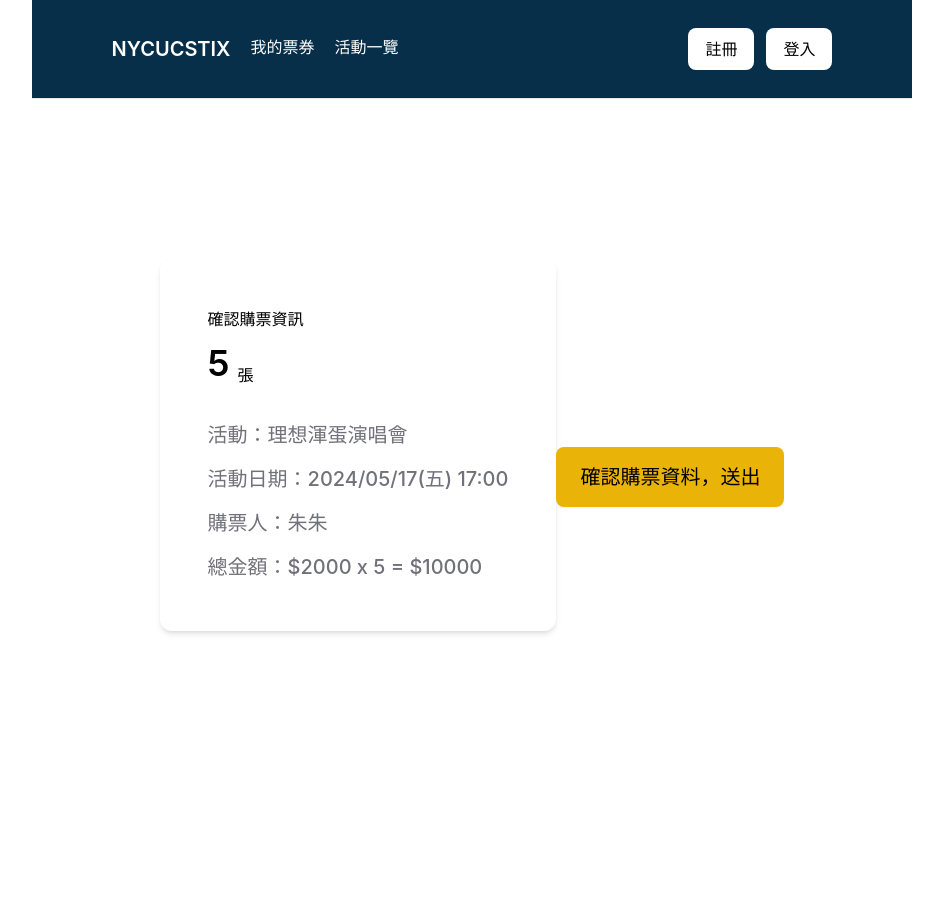
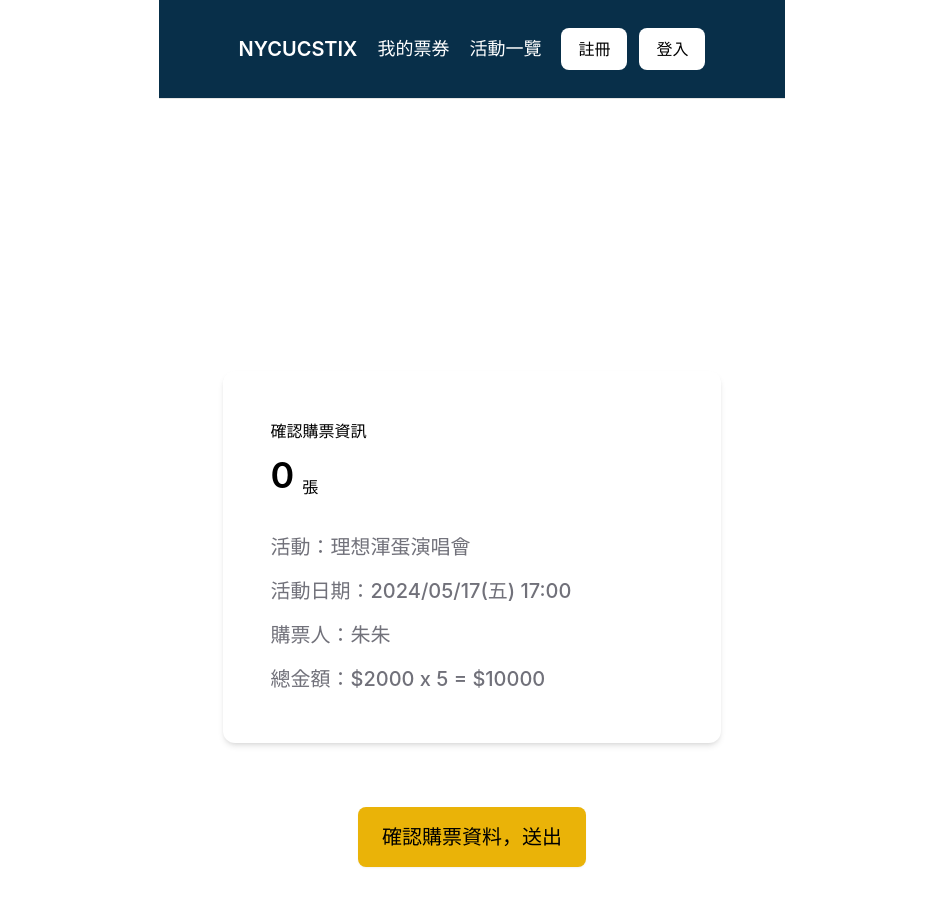
Before and after one commit to Kent-mak/NYCUCSTIX, a React (Vite) app in the folder frontend/: page /confirm in a window 1280 px wide. Shown: the top 906 px of the page, without its empty margins (168-1111 px from the left). Before the commit the page ends 800 px from the top, so only its background shows below. Built offline with nearby package versions, Linux system fonts and the light colour scheme.

Commit message:
add confirmed

```diff
--- a/frontend/src/App.tsx
+++ b/frontend/src/App.tsx
@@ -4,10 +4,12 @@ import Home from './Home';
 import Login from './Login';
 import Event from './Event';
 import Confirm from './Confirm';
+import { TicketProvider } from './TicketContext';
 
 const App = () => {
   return (
-     <>
+   <TicketProvider>
+      <>
         <Routes>
            <Route path="/" element={<Home />} />
            <Route path="/login" element={<Login />} />
@@ -15,6 +17,7 @@ const App = () => {
            <Route path="/confirm" element={<Confirm />} />
         </Routes>
      </>
+   </TicketProvider>
   );
  };
 
--- a/frontend/src/Confirm.tsx
+++ b/frontend/src/Confirm.tsx
@@ -1,17 +1,19 @@
 import * as React from "react";
 import NavBar from "./NavBar";
+import { useTicket } from './TicketContext';
 
 const Confirm: React.FC = () => {
+  const { ticketCount } = useTicket();
   return (
     <div className="flex flex-col">
       <NavBar />
-        <div className="flex-grow flex justify-center items-center px-16 py-20 bg-white">
-          <main className="flex justify-center items-center px-16 py-20 bg-white max-md:px-5">
-            <div className="flex flex-col justify-end items-start p-12 w-full bg-white rounded-xl shadow-md max-md:px-5 max-md:max-w-full">
+        <div className="flex justify-center items-center px-16 py-20 bg-white max-md:px-5">
+          <div className="flex flex-col mt-48 w-full max-w-[1204px] max-md:mt-10 max-md:max-w-full">
+            <div className="flex flex-col justify-end items-start p-12 bg-white rounded-xl shadow-md max-md:px-5 max-md:max-w-full">
               <div className="flex flex-col justify-end w-24 text-black">
                 <div className="text-base font-medium leading-6">確認購票資訊</div>
                 <div className="flex gap-2 mt-3">
-                  <div className="text-4xl font-semibold leading-10">5 </div>
+                  <div className="text-4xl font-semibold leading-10"> {ticketCount} </div>
                   <div className="self-start mt-5 text-base font-medium leading-6">
                     張
                   </div>
@@ -31,7 +33,7 @@ const Confirm: React.FC = () => {
             <div className="justify-center self-center px-6 py-3.5 mt-16 text-xl font-bold leading-8 text-black whitespace-nowrap bg-yellow-500 rounded-lg shadow-sm max-md:px-5 max-md:mt-10">
               確認購票資料，送出
             </div>
-          </main>
+          </div>
         </div>
     </div>
   );
--- /dev/null
+++ b/frontend/src/Confirmed.tsx
@@ -0,0 +1,30 @@
+import * as React from "react";
+import NavBar from "./NavBar";
+
+const Confirmed: React.FC = () => {
+  return (
+    <div className="flex flex-col">
+        <NavBar />
+        <div className="flex justify-center items-center px-16 py-20 bg-white max-md:px-5">
+        <div className="flex flex-col justify-end items-start py-12 pr-16 pl-12 mt-48 w-full bg-white rounded-xl shadow-md max-w-[1204px] max-md:px-5 max-md:mt-10 max-md:max-w-full">
+            <div className="flex flex-col justify-center max-w-full text-4xl font-semibold leading-10 text-black whitespace-nowrap w-[441px]">
+            <div className="justify-center max-md:max-w-full">
+                恭喜您，已成功訂票
+            </div>
+            </div>
+            <div className="flex flex-col justify-end mt-8 text-xl font-medium leading-8 text-zinc-500 max-md:max-w-full">
+            <div className="max-md:max-w-full">活動：理想渾蛋演唱會</div>
+            <div className="mt-3 max-md:max-w-full">
+                活動日期：2024/05/17(五) 17:00
+            </div>
+            <div className="mt-3 max-md:max-w-full">購票人：朱朱</div>
+            <div className="mt-3 max-md:max-w-full">總票數：5 </div>
+            <div className="mt-3 max-md:max-w-full">總票價：$10000 </div>
+            </div>
+        </div>
+        </div>
+    </div>
+  );
+}
+
+export default Confirmed;
--- a/frontend/src/Event.tsx
+++ b/frontend/src/Event.tsx
@@ -1,8 +1,7 @@
 import * as React from "react";
 import NavBar from "./NavBar";
 import { useNavigate } from "react-router-dom";
-import { createContext, useState } from "react";
-
+import { useTicket } from './TicketContext';
 
 type TicketStepperProps = {
   count: number;
@@ -37,7 +36,8 @@ const ConcertDetails: React.FC<ConcertDetailsProps> = ({ time, location, descrip
 };
 
 const Event: React.FC = () => {
-  const [ticketCount, setTicketCount] = React.useState(0);
+  // const [ticketCount, setTicketCount] = React.useState(0);
+  const { ticketCount, setTicketCount } = useTicket();
   const navigate = useNavigate();
   const handleIncrement = () => setTicketCount(prevCount => prevCount + 1);
   const handleDecrement = () => setTicketCount(prevCount => (prevCount > 0 ? prevCount - 1 : 0));
--- a/frontend/src/NavBar.tsx
+++ b/frontend/src/NavBar.tsx
@@ -6,7 +6,7 @@ type MenuItemProps = {
 };
 
 const MenuItem: React.FC<MenuItemProps> = ({ text }) => (
-  <div className="text-base font-bold">{text}</div>
+  <div className="text-lg font-bold">{text}</div>
 );
 
 const NavBar: React.FC = () => {
--- /dev/null
+++ b/frontend/src/TicketContext.tsx
@@ -0,0 +1,25 @@
+import React, { createContext, useContext, useState, ReactNode } from 'react';
+
+interface TicketContextProps {
+  ticketCount: number;
+  setTicketCount: React.Dispatch<React.SetStateAction<number>>;
+}
+
+const TicketContext = createContext<TicketContextProps | undefined>(undefined);
+
+export const useTicket = () => {
+  const context = useContext(TicketContext);
+  if (!context) {
+    throw new Error('useTicket must be used within a TicketProvider');
+  }
+  return context;
+};
+
+export const TicketProvider: React.FC<{ children: ReactNode }> = ({ children }) => {
+  const [ticketCount, setTicketCount] = useState(0);
+  return (
+    <TicketContext.Provider value={{ ticketCount, setTicketCount }}>
+      {children}
+    </TicketContext.Provider>
+  );
+};
```
Also changed, not shown: 1 other file (tests, documents, lock files or other folders).
